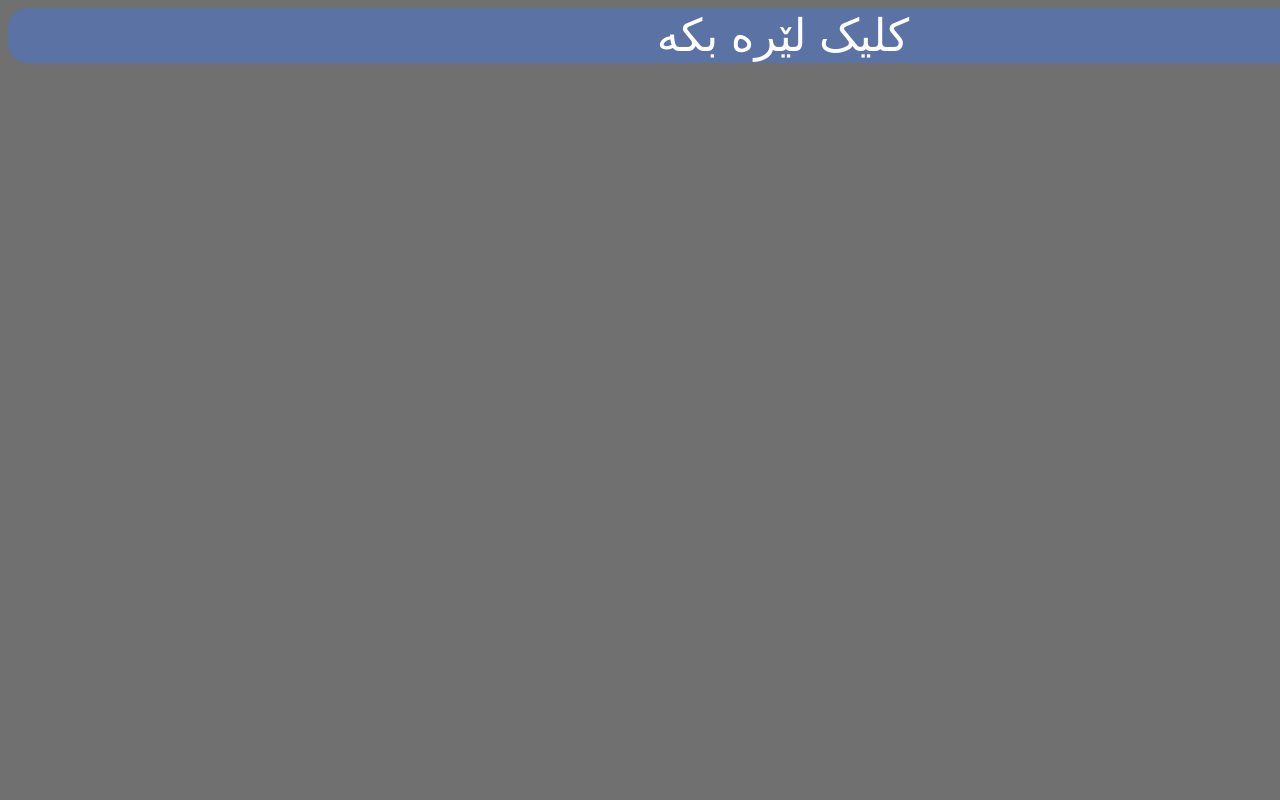
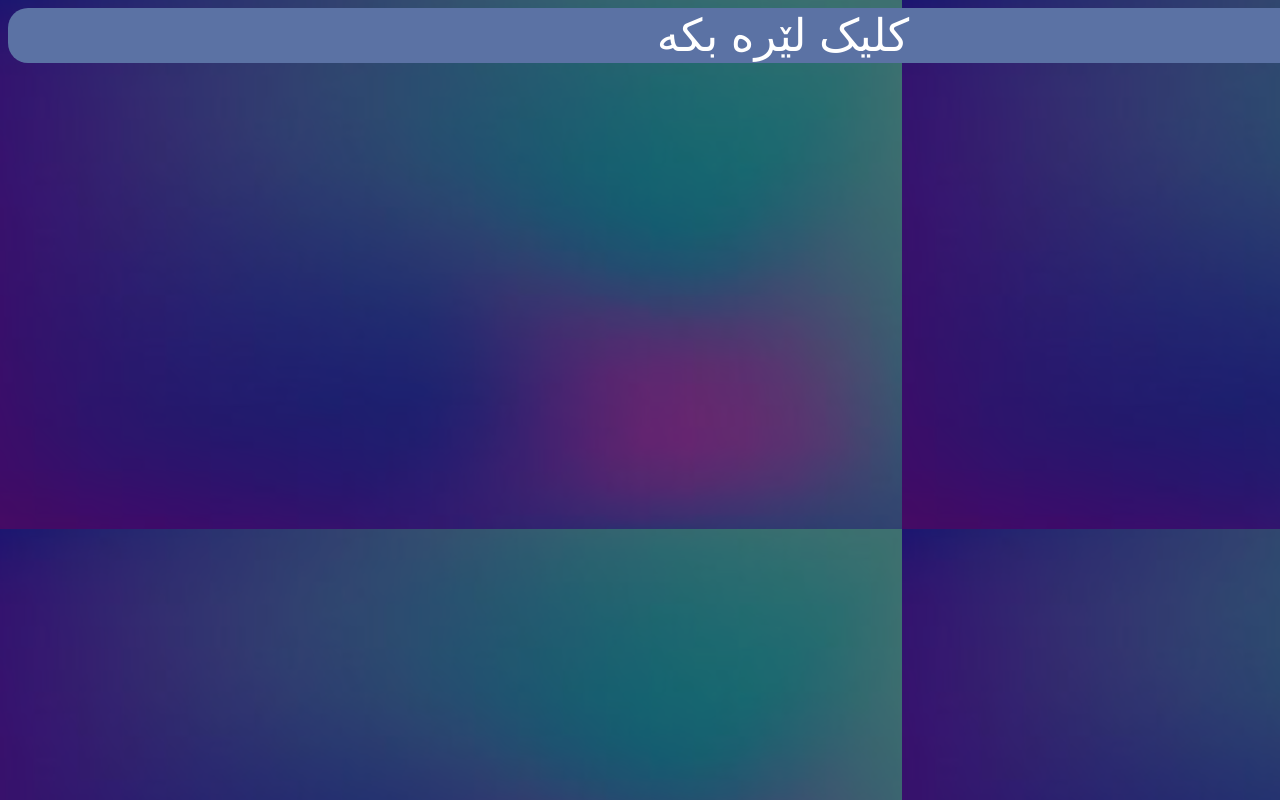
Before and after one commit to ABKEnglish/ABK-Engkish, a plain HTML site: page index.html in a window 1280 px wide. Shown: the top 800 px of the page. Drawn offline with Linux system fonts and the light colour scheme.

Commit message:
Update index.html

```diff
--- a/index.html
+++ b/index.html
@@ -5,7 +5,7 @@
 
 <style type="text/css">
 html{
-	background-image:linear-gradient(rgba(0, 0, 0, 0.562),hwb(0 0% 100% / 0.562)), url(wena/aa.jpg);
+	background-image:linear-gradient(rgba(0, 0, 0, 0.562),hwb(0 0% 100% / 0.562)), url(../d1.jpg);
 	}
 
     .dd {
```
